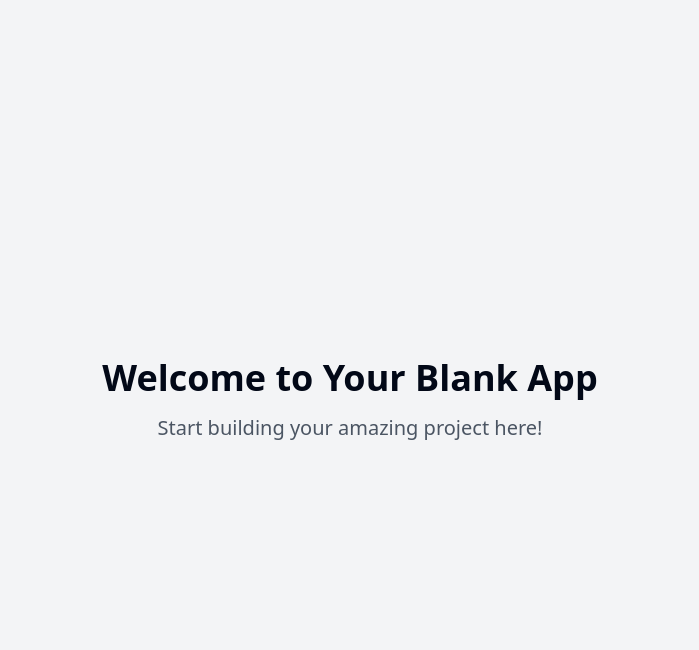
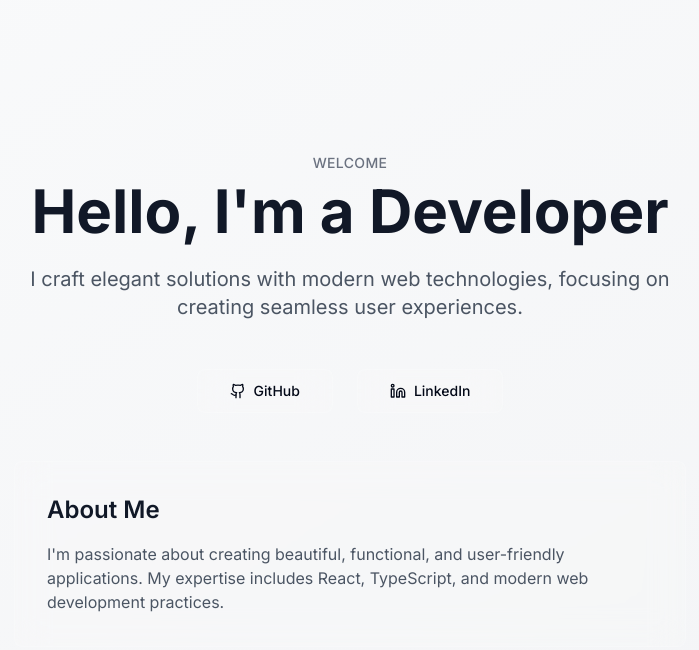
Before and after one commit to senjerk/linked-github-portal, a React (Vite) app: page / in a window 1280 px wide. Shown: the top 650 px of the page, without its empty margins (290-989 px from the left). Built offline with nearby package versions, Linux system fonts and the light colour scheme.

Commit message:
Create initial landing page
Create a basic landing page with links to GitHub and LinkedIn.

```diff
--- a/src/index.css
+++ b/src/index.css
@@ -1,3 +1,6 @@
+
+@import url('https://fonts.googleapis.com/css2?family=Inter:wght@400;500;600;700&display=swap');
+
 @tailwind base;
 @tailwind components;
 @tailwind utilities;
@@ -6,96 +9,51 @@
   :root {
     --background: 0 0% 100%;
     --foreground: 222.2 84% 4.9%;
-
     --card: 0 0% 100%;
     --card-foreground: 222.2 84% 4.9%;
-
     --popover: 0 0% 100%;
     --popover-foreground: 222.2 84% 4.9%;
-
     --primary: 222.2 47.4% 11.2%;
     --primary-foreground: 210 40% 98%;
-
     --secondary: 210 40% 96.1%;
     --secondary-foreground: 222.2 47.4% 11.2%;
-
     --muted: 210 40% 96.1%;
     --muted-foreground: 215.4 16.3% 46.9%;
-
     --accent: 210 40% 96.1%;
     --accent-foreground: 222.2 47.4% 11.2%;
-
     --destructive: 0 84.2% 60.2%;
     --destructive-foreground: 210 40% 98%;
-
     --border: 214.3 31.8% 91.4%;
     --input: 214.3 31.8% 91.4%;
     --ring: 222.2 84% 4.9%;
-
     --radius: 0.5rem;
-
-    --sidebar-background: 0 0% 98%;
-
-    --sidebar-foreground: 240 5.3% 26.1%;
-
-    --sidebar-primary: 240 5.9% 10%;
-
-    --sidebar-primary-foreground: 0 0% 98%;
-
-    --sidebar-accent: 240 4.8% 95.9%;
-
-    --sidebar-accent-foreground: 240 5.9% 10%;
-
-    --sidebar-border: 220 13% 91%;
-
-    --sidebar-ring: 217.2 91.2% 59.8%;
   }
 
-  .dark {
-    --background: 222.2 84% 4.9%;
-    --foreground: 210 40% 98%;
-
-    --card: 222.2 84% 4.9%;
-    --card-foreground: 210 40% 98%;
-
-    --popover: 222.2 84% 4.9%;
-    --popover-foreground: 210 40% 98%;
-
-    --primary: 210 40% 98%;
-    --primary-foreground: 222.2 47.4% 11.2%;
-
-    --secondary: 217.2 32.6% 17.5%;
-    --secondary-foreground: 210 40% 98%;
-
-    --muted: 217.2 32.6% 17.5%;
-    --muted-foreground: 215 20.2% 65.1%;
-
-    --accent: 217.2 32.6% 17.5%;
-    --accent-foreground: 210 40% 98%;
-
-    --destructive: 0 62.8% 30.6%;
-    --destructive-foreground: 210 40% 98%;
-
-    --border: 217.2 32.6% 17.5%;
-    --input: 217.2 32.6% 17.5%;
-    --ring: 212.7 26.8% 83.9%;
-    --sidebar-background: 240 5.9% 10%;
-    --sidebar-foreground: 240 4.8% 95.9%;
-    --sidebar-primary: 224.3 76.3% 48%;
-    --sidebar-primary-foreground: 0 0% 100%;
-    --sidebar-accent: 240 3.7% 15.9%;
-    --sidebar-accent-foreground: 240 4.8% 95.9%;
-    --sidebar-border: 240 3.7% 15.9%;
-    --sidebar-ring: 217.2 91.2% 59.8%;
+  body {
+    font-family: 'Inter', sans-serif;
+    @apply bg-background text-foreground antialiased;
   }
 }
 
-@layer base {
-  * {
-    @apply border-border;
+.glass-card {
+  @apply bg-white/10 backdrop-blur-lg border border-white/20 rounded-lg;
+}
+
+.social-link {
+  @apply transition-all duration-300 hover:scale-110 hover:opacity-80;
+}
+
+.fade-in {
+  animation: fadeIn 0.6s ease-out;
+}
+
+@keyframes fadeIn {
+  from {
+    opacity: 0;
+    transform: translateY(20px);
   }
-
-  body {
-    @apply bg-background text-foreground;
+  to {
+    opacity: 1;
+    transform: translateY(0);
   }
 }
--- a/src/pages/Index.tsx
+++ b/src/pages/Index.tsx
@@ -1,11 +1,72 @@
-// Update this page (the content is just a fallback if you fail to update the page)
+
+import React from 'react';
+import { Github, Linkedin } from 'lucide-react';
+import { Button } from '@/components/ui/button';
 
 const Index = () => {
   return (
-    <div className="min-h-screen flex items-center justify-center bg-gray-100">
-      <div className="text-center">
-        <h1 className="text-4xl font-bold mb-4">Welcome to Your Blank App</h1>
-        <p className="text-xl text-gray-600">Start building your amazing project here!</p>
+    <div className="min-h-screen w-full bg-gradient-to-br from-gray-50 to-gray-100 flex items-center justify-center p-4">
+      <div className="max-w-4xl w-full mx-auto">
+        <div className="space-y-12 fade-in">
+          {/* Hero Section */}
+          <div className="text-center space-y-6">
+            <div className="space-y-2">
+              <h2 className="text-sm font-medium text-gray-500 tracking-wide uppercase">Welcome</h2>
+              <h1 className="text-4xl md:text-6xl font-bold text-gray-900">
+                Hello, I'm a Developer
+              </h1>
+            </div>
+            <p className="text-xl text-gray-600 max-w-2xl mx-auto">
+              I craft elegant solutions with modern web technologies, focusing on creating seamless user experiences.
+            </p>
+          </div>
+
+          {/* Social Links */}
+          <div className="flex items-center justify-center gap-6">
+            <Button
+              asChild
+              variant="outline"
+              size="lg"
+              className="glass-card social-link group"
+            >
+              <a
+                href="https://github.com"
+                target="_blank"
+                rel="noopener noreferrer"
+                className="flex items-center gap-2"
+              >
+                <Github className="w-5 h-5" />
+                <span>GitHub</span>
+              </a>
+            </Button>
+
+            <Button
+              asChild
+              variant="outline"
+              size="lg"
+              className="glass-card social-link group"
+            >
+              <a
+                href="https://linkedin.com"
+                target="_blank"
+                rel="noopener noreferrer"
+                className="flex items-center gap-2"
+              >
+                <Linkedin className="w-5 h-5" />
+                <span>LinkedIn</span>
+              </a>
+            </Button>
+          </div>
+
+          {/* Additional Info Card */}
+          <div className="glass-card p-8 space-y-4 max-w-2xl mx-auto">
+            <h3 className="text-2xl font-semibold text-gray-900">About Me</h3>
+            <p className="text-gray-600">
+              I'm passionate about creating beautiful, functional, and user-friendly applications.
+              My expertise includes React, TypeScript, and modern web development practices.
+            </p>
+          </div>
+        </div>
       </div>
     </div>
   );
--- a/tailwind.config.ts
+++ b/tailwind.config.ts
@@ -1,3 +1,4 @@
+
 import type { Config } from "tailwindcss";
 
 export default {
@@ -12,85 +13,67 @@ export default {
   theme: {
     container: {
       center: true,
-			padding: '2rem',
+      padding: "2rem",
       screens: {
-				'2xl': '1400px'
-			}
+        "2xl": "1400px",
+      },
     },
     extend: {
       colors: {
-				border: 'hsl(var(--border))',
-				input: 'hsl(var(--input))',
-				ring: 'hsl(var(--ring))',
-				background: 'hsl(var(--background))',
-				foreground: 'hsl(var(--foreground))',
+        border: "hsl(var(--border))",
+        input: "hsl(var(--input))",
+        ring: "hsl(var(--ring))",
+        background: "hsl(var(--background))",
+        foreground: "hsl(var(--foreground))",
         primary: {
-					DEFAULT: 'hsl(var(--primary))',
-					foreground: 'hsl(var(--primary-foreground))'
+          DEFAULT: "hsl(var(--primary))",
+          foreground: "hsl(var(--primary-foreground))",
         },
         secondary: {
-					DEFAULT: 'hsl(var(--secondary))',
-					foreground: 'hsl(var(--secondary-foreground))'
+          DEFAULT: "hsl(var(--secondary))",
+          foreground: "hsl(var(--secondary-foreground))",
         },
         destructive: {
-					DEFAULT: 'hsl(var(--destructive))',
-					foreground: 'hsl(var(--destructive-foreground))'
+          DEFAULT: "hsl(var(--destructive))",
+          foreground: "hsl(var(--destructive-foreground))",
         },
         muted: {
-					DEFAULT: 'hsl(var(--muted))',
-					foreground: 'hsl(var(--muted-foreground))'
+          DEFAULT: "hsl(var(--muted))",
+          foreground: "hsl(var(--muted-foreground))",
         },
         accent: {
-					DEFAULT: 'hsl(var(--accent))',
-					foreground: 'hsl(var(--accent-foreground))'
+          DEFAULT: "hsl(var(--accent))",
+          foreground: "hsl(var(--accent-foreground))",
         },
         popover: {
-					DEFAULT: 'hsl(var(--popover))',
-					foreground: 'hsl(var(--popover-foreground))'
+          DEFAULT: "hsl(var(--popover))",
+          foreground: "hsl(var(--popover-foreground))",
         },
         card: {
-					DEFAULT: 'hsl(var(--card))',
-					foreground: 'hsl(var(--card-foreground))'
+          DEFAULT: "hsl(var(--card))",
+          foreground: "hsl(var(--card-foreground))",
         },
-				sidebar: {
-					DEFAULT: 'hsl(var(--sidebar-background))',
-					foreground: 'hsl(var(--sidebar-foreground))',
-					primary: 'hsl(var(--sidebar-primary))',
-					'primary-foreground': 'hsl(var(--sidebar-primary-foreground))',
-					accent: 'hsl(var(--sidebar-accent))',
-					'accent-foreground': 'hsl(var(--sidebar-accent-foreground))',
-					border: 'hsl(var(--sidebar-border))',
-					ring: 'hsl(var(--sidebar-ring))'
-				}
       },
       borderRadius: {
-				lg: 'var(--radius)',
-				md: 'calc(var(--radius) - 2px)',
-				sm: 'calc(var(--radius) - 4px)'
+        lg: "var(--radius)",
+        md: "calc(var(--radius) - 2px)",
+        sm: "calc(var(--radius) - 4px)",
       },
       keyframes: {
-				'accordion-down': {
-					from: {
-						height: '0'
+        "accordion-down": {
+          from: { height: "0" },
+          to: { height: "var(--radix-accordion-content-height)" },
         },
-					to: {
-						height: 'var(--radix-accordion-content-height)'
-					}
+        "accordion-up": {
+          from: { height: "var(--radix-accordion-content-height)" },
+          to: { height: "0" },
         },
-				'accordion-up': {
-					from: {
-						height: 'var(--radix-accordion-content-height)'
-					},
-					to: {
-						height: '0'
-					}
-				}
       },
       animation: {
-				'accordion-down': 'accordion-down 0.2s ease-out',
-				'accordion-up': 'accordion-up 0.2s ease-out'
-			}
-		}
+        "accordion-down": "accordion-down 0.2s ease-out",
+        "accordion-up": "accordion-up 0.2s ease-out",
+      },
+    },
   },
   plugins: [require("tailwindcss-animate")],
 } satisfies Config;
```
Lines whose indentation alone changed are shown as unchanged.
